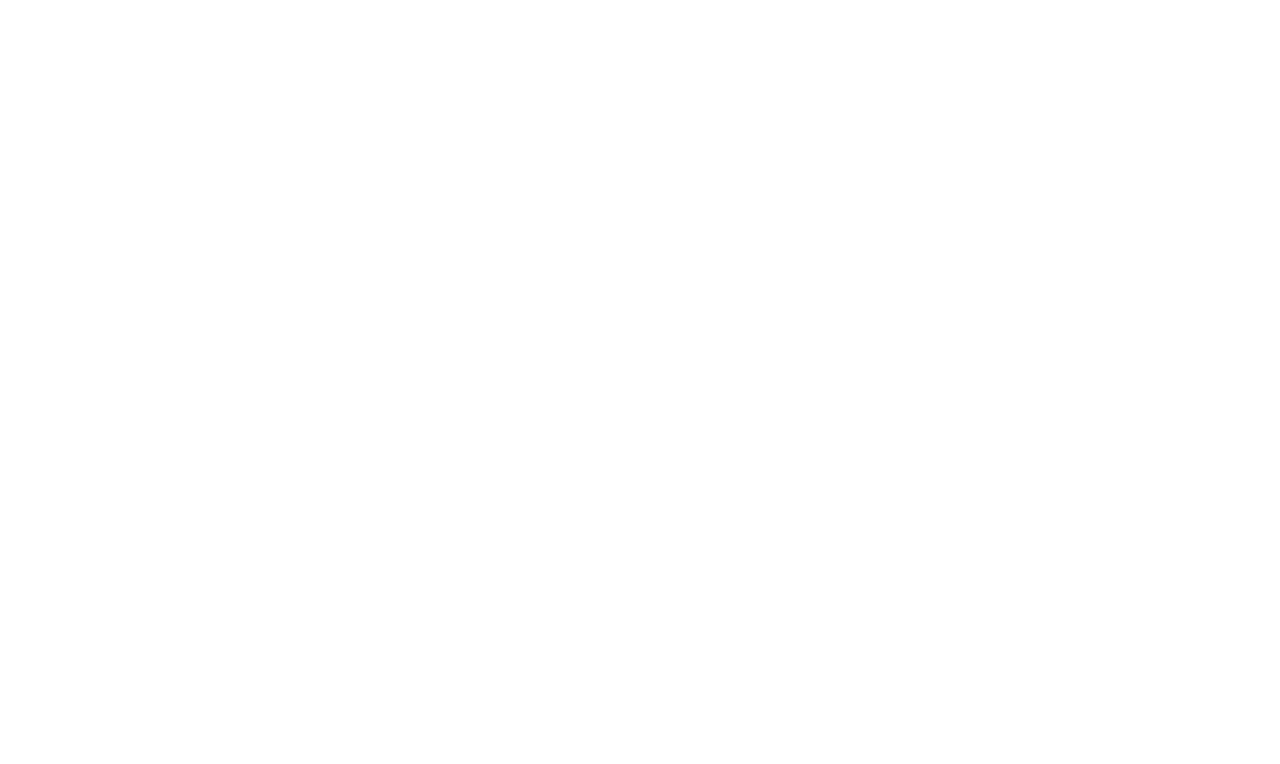
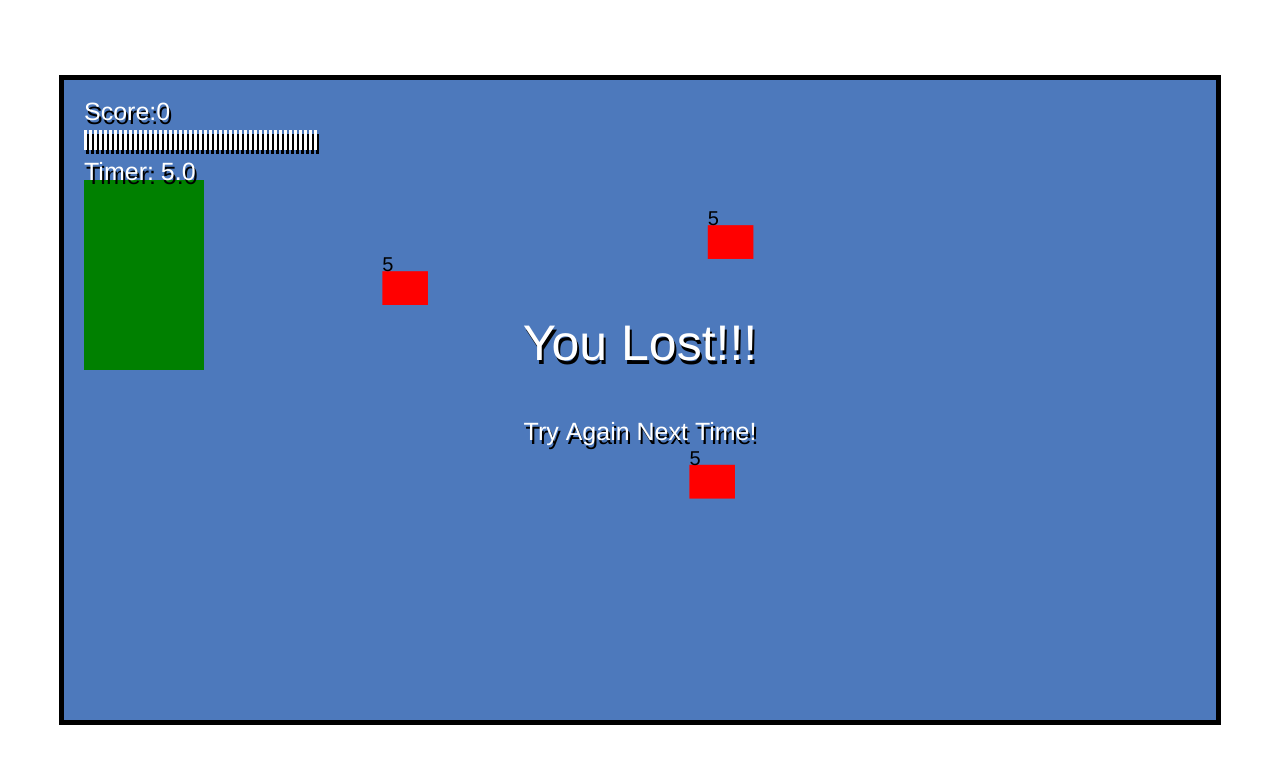
Before and after one commit to Undeadsyco/Alien-Planet-Explorer, a website built with webpack: page src/index.html in a window 1280 px wide. Built offline with nearby package versions, Linux system fonts and the light colour scheme.

Commit message:
created game skeleton

```diff
--- a/package.json
+++ b/package.json
@@ -6,7 +6,7 @@
   "scripts": {
     "build": "npx webpack",
     "start": "webpack-dev-server",
-    "git:commit:dev": "git add * &&  git commit -m 'quick commit' && git push -u origin dev"
+    "build:docs": "npx jsdoc -c jsdocs.config.json"
   },
   "repository": {
     "type": "git",
@@ -26,6 +26,7 @@
     "file-loader": "^6.2.0",
     "html-loader": "^4.2.0",
     "html-webpack-plugin": "^5.5.0",
+    "jsdocs": "^1.0.0",
     "mini-css-extract-plugin": "^2.6.1",
     "node-sass": "^7.0.3",
     "sass-loader": "^13.1.0",
--- a/src/index.html
+++ b/src/index.html
@@ -7,6 +7,6 @@
   <title>Alien Planet Explorer</title>
 </head>
 <body>
-
+  <canvas id="canvas1"></canvas>
 </body>
 </html>
--- a/src/index.js
+++ b/src/index.js
@@ -0,0 +1,28 @@
+//ts-check
+
+import './styles/main.css';
+import { Game } from './js/classes';
+
+window.addEventListener('load', () => {
+  // canvas setup
+  /** @type {HTMLCanvasElement} */ const canvas = document.getElementById('canvas1');
+  /** @param {CanvasRenderingContext2D} ctx */ const ctx = canvas.getContext('2d');
+  canvas.width = window.innerWidth * 0.9, canvas.height = window.innerHeight * 0.8;
+
+  /** @type {Game} */
+  const game = new Game(canvas.width, canvas.height);
+
+  let lastTime = 0;
+  function animate(timeStamp) {
+    const deltaTime = timeStamp - lastTime;
+    lastTime = timeStamp;
+
+    ctx.clearRect(0, 0, canvas.width, canvas.height);
+
+    game.update(deltaTime);
+    game.draw(ctx);
+
+    requestAnimationFrame(animate);
+  }
+  animate(0);
+});
--- /dev/null
+++ b/src/js/classes/Background.js
@@ -0,0 +1 @@
+export default class Background {}
--- /dev/null
+++ b/src/js/classes/Enemies/Angular1.js
@@ -0,0 +1,14 @@
+// ts-check
+
+import Game from "../Game";
+import Enemy from "./Enemy";
+
+export default class Angular1 extends Enemy {
+  /** @param {Game} */
+  constructor(game) {
+    super(game);
+    /** @type {number} */ this.width = 228 * 0.2;
+    /** @type {number} */ this.height = 169 * 0.2;
+    this.y = Math.random() * (this.game.height * 0.9 - this.height);
+  }
+}
--- /dev/null
+++ b/src/js/classes/Enemies/Enemy.js
@@ -0,0 +1,29 @@
+//ts-check
+
+import Game from "../Game";
+
+export default class Enemy {
+  /** @param {Game} game */
+  constructor(game) {
+    /** @type {Game} */ this.game = game;
+    /** @type {number} */ this.x = this.game.width;
+    /** @type {number} */ this.speedX = Math.random() * -2.5 - 1.5;
+    /** @type {boolean} */ this.markedForDeletion = false;
+    /** @type {number} */ this.lives = 5
+    /** @type {number} */ this.score = this.lives;
+  }
+
+  update() {
+    this.x += this.speedX;
+    if (this.x + this.width < 0) this.markedForDeletion = true;
+  }
+
+  /** @param {CanvasRenderingContext2D}  ctx*/
+  draw(ctx) {
+    ctx.fillStyle = 'red';
+    ctx.fillRect(this.x, this.y, this.width, this.height);
+    ctx.fillStyle = 'black';
+    ctx.font = '20px Helvetica';
+    ctx.fillText(this.lives, this.x, this.y);
+  }
+}
--- /dev/null
+++ b/src/js/classes/Enemies/index.js
@@ -0,0 +1 @@
+export { default as Enemy } from './Enemy';
--- /dev/null
+++ b/src/js/classes/Game.js
@@ -0,0 +1,88 @@
+//ts-check
+
+import Angular1 from "./Enemies/Angular1";
+import Enemy from "./Enemies/Enemy";
+import InputHandler from "./InputHandler";
+import Player from "./Player";
+import UI from "./UI";
+
+export default class Game {
+  constructor(width, height) {
+    /** @type {number} */ this.width = width;
+    /** @type {number} */ this.height = height;
+    /** @type {Player} */ this.player = new Player(this);
+    /** @type {InputHandler} */ this.input = new InputHandler(this);
+    /** @type {UI} */ this.ui = new UI(this);
+    /** @type {Array<string>} */ this.keys = [];
+    /** @type {number} */ this.maxEnemies = 20;
+    /** @type {number} */ this.enemyTimer = 0
+    /** @type {number} */ this.enemyInterval = 1000;
+    /** @type {number} */ this.ammo = 20;
+    /** @type {number} */ this.maxAmmo = 50;
+    /** @type {number} */ this.ammoTimer = 0;
+    /** @type {number} */ this.ammoInterval = 250;
+    /** @type {Array<Enemy>} */ this.enemies = [];
+    /** @type {boolean} */ this.gameOver = false;
+    /** @type {number} */ this.score = 0;
+    /** @type {number} */ this.winningScore = 20;
+    /** @type {number} */ this.gameTime = 0;
+    /** @type {number} */ this.timeLimit = 5000;
+  }
+
+  update(deltaTime) {
+    if (!this.gameOver) this.gameTime += deltaTime;
+    if (this.gameTime > this.timeLimit) this.gameOver = true;
+    this.player.update();
+    if (this.ammoTimer > this.ammoInterval) {
+      if (this.ammo < this.maxAmmo) this.ammo++;
+      this.ammoTimer = 0;
+    } else this.ammoTimer += deltaTime;
+
+    if (this.enemyTimer > this.enemyInterval && !this.gameOver && this.enemies.length < this.maxEnemies) {
+      this.addEnemy();
+      this.enemyTimer = 0;
+    } else this.enemyTimer += deltaTime;
+
+    this.enemies.forEach(/** @type {Enemy} */(enemy) => {
+      enemy.update();
+      if (this.checkCollisions(this.player, enemy)) {
+        enemy.markedForDeletion = true;
+      }
+      this.player.projectiles.forEach(/** @type {Projectile} */(projectile) => {
+        if (this.checkCollisions(projectile, enemy)) {
+          enemy.lives--;
+          projectile.markedForDeletion = true;
+          if (enemy.lives <= 0) {
+            enemy.markedForDeletion = true;
+            if(!this.gameOver) this.score += enemy.score;
+            if (this.score >= this.winningScore) this.gameOver = true;
+          }
+        }
+      })
+    });
+    this.enemies = this.enemies.filter(/** @type {Enemy} */(enemy) => !enemy.markedForDeletion);
+  }
+
+  /** @param {CanvasRenderingContext2D} ctx  */
+  draw(ctx) {
+    this.player.draw(ctx);
+    this.ui.draw(ctx);
+
+    this.enemies.forEach(/** @type {Enemy} */(enemy) => {
+      enemy.draw(ctx);
+    });
+  }
+
+  addEnemy() {
+    this.enemies.push(new Angular1(this));
+  }
+
+  checkCollisions(rect1, rect2) {
+    return (
+      rect1.x < rect2.x + rect2.width &&
+      rect1.x + rect1.width > rect2.x &&
+      rect1.y < rect2.y + rect2.height &&
+      rect1.y + rect1.height > rect2.y
+    )
+  }
+}
--- /dev/null
+++ b/src/js/classes/InputHandler.js
@@ -0,0 +1,18 @@
+//ts-check
+
+import Game from "./Game";
+
+export default class InputHandler {
+  /** @param {Game} game */
+  constructor(game) {
+    /** @type {Game} */ this.game = game;
+    window.addEventListener('keydown', (e) => {
+      const isArrowKey = (e.key === 'ArrowUp' || e.key === 'ArrowDown' || e.key === 'ArrowLeft' || e.key === 'ArrowRight');
+      if (isArrowKey && (this.game.keys.indexOf(e.key) === -1)) this.game.keys.push(e.key);
+      else if (e.key === ' ') this.game.player.shootTop();
+    });
+    window.addEventListener('keyup', (e) => {
+      if (this.game.keys.indexOf(e.key) > -1) this.game.keys.splice(this.game.keys.indexOf(e.key), 1);
+    });
+  }
+}
--- /dev/null
+++ b/src/js/classes/Layer.js
@@ -0,0 +1 @@
+export default class Layer {}
--- /dev/null
+++ b/src/js/classes/Player.js
@@ -0,0 +1,53 @@
+//ts-check
+
+import Game from "./Game";
+import Projectile from "./Projectile";
+
+export default class Player {
+  /** @param {Game} game */
+  constructor(game) {
+    /** @type {Game} */ this.game = game;
+    /** @type {number} */ this.width = 120;
+    /** @type {number} */ this.height = 190;
+    /** @type {number} */ this.x = 20;
+    /** @type {number} */ this.y = 100;
+    /** @type {number} */ this.speedX = 0;
+    /** @type {number} */ this.speedY = 0;
+    /** @type {number} */ this.maxSpeed = 5;
+    /** @type {Array<Projectile>} */ this.projectiles = [];
+  }
+
+  update() {
+    if (this.game.keys.includes('ArrowUp') && this.y > 0) this.speedY = -this.maxSpeed;
+    else if (this.game.keys.includes('ArrowDown') && this.y + this.height < this.game.height) this.speedY = this.maxSpeed;
+    else this.speedY = 0;
+
+    if (this.game.keys.includes('ArrowLeft') && this.x > 0) this.speedX = -this.maxSpeed;
+    else if (this.game.keys.includes('ArrowRight') && this.x + this.width <= this.game.width * 0.25) this.speedX = this.maxSpeed;
+    else this.speedX = 0;
+
+    this.y += this.speedY;
+    this.x += this.speedX;
+
+    this.projectiles.forEach(/** @type {Projectile} */ (projectile) => {
+      projectile.update();
+    });
+    this.projectiles = this.projectiles.filter(/** @type {Projectile} */ (projectile) => !projectile.markedForDeletion);
+  }
+
+  /** @param {CanvasRenderingContext2D} ctx  */
+  draw(ctx) {
+    ctx.fillStyle = 'green';
+    ctx.fillRect(this.x, this.y, this.width, this.height);
+    this.projectiles.forEach(/** @type {Projectile} */ (projectile) => {
+      projectile.draw(ctx);
+    })
+  }
+
+  shootTop() {
+    if (this.game.ammo > 0) {
+      this.projectiles.push(new Projectile(this.game, this.x + 80, this.y + 30));
+      this.game.ammo--;
+    }
+  }
+}
--- /dev/null
+++ b/src/js/classes/Projectile.js
@@ -0,0 +1,29 @@
+import Game from "./Game";
+
+export default class Projectile {
+  /**
+   *
+   * @param {Game} game
+   * @param {number} x
+   * @param {number} y
+   */
+  constructor(game, x, y) {
+    /** @type {Game} */ this.game = game;
+    /** @type {number} */ this.x = x;
+    /** @type {number} */ this.y = y;
+    /** @type {number} */  this.width = 10;
+    /** @type {number} */ this.height = 3;
+    /** @type {number} */  this.speed = 10;
+    /** @type {boolean} */  this.markedForDeletion = false;
+  }
+
+  update() {
+    this.x += this.speed;
+    if (this.x > this.game.width * 0.8) this.markedForDeletion = true;
+  }
+  /** @param {CanvasRenderingContext2D} ctx */
+  draw(ctx) {
+    ctx.fillStyle = 'yellow';
+    ctx.fillRect(this.x, this.y, this.width, this.height);
+  }
+}
--- /dev/null
+++ b/src/js/classes/UI.js
@@ -0,0 +1,55 @@
+//ts-check
+
+import Game from "./Game";
+
+export default class UI {
+  /** @param {Game} */
+  constructor(game) {
+    /** @type {Game} */ this.game = game;
+    /** @type {number} */ this.fontSize = 25;
+    /** @type {string} */ this.fontFam = 'Helvetica';
+    /** @type {string} */ this.color = 'white'
+  }
+  /** @param {CanvasRenderingContext2D} ctx */
+  draw(ctx) {
+    ctx.save();
+    ctx.font = `${this.fontSize}px ${this.fontFam}`;
+    ctx.fillStyle = this.color;
+    ctx.shadowOffsetX = 2;
+    ctx.shadowOffsetY = 4;
+    ctx.shadowColor = 'black';
+    //ammo
+    for (let i = 0; i < this.game.ammo; i += 1) {
+      ctx.fillRect(20 + 5 * i, 50, 3, 20);
+    }
+
+    //score
+    ctx.fillText(`Score:${this.game.score}`, 20, 40);
+
+    // timer
+    const formattedTime = (this.game.gameTime * 0.001).toFixed(1);
+    console.log(formattedTime)
+    ctx.fillText(`Timer: ${formattedTime}`, 20, 100)
+
+    // game over message
+    if (this.game.gameOver) {
+      ctx.textAlign = 'center';
+      let message1;
+      let message2;
+
+      if (this.game.score >= this.game.winningScore) {
+        message1 = 'You Win!!!';
+        message2 = 'Well Done!'
+      } else {
+        message1 = 'You Lost!!!'
+        message2 = 'Try Again Next Time!'
+      }
+
+      ctx.font = `50px ${this.fontFam}`;
+      ctx.fillText(message1, this.game.width * 0.5, this.game.height * 0.5 - 40);
+      ctx.font = `25px ${this.fontFam}`;
+      ctx.fillText(message2, this.game.width * 0.5, this.game.height * 0.5 + 40);
+    }
+    ctx.restore();
+  }
+}
--- /dev/null
+++ b/src/js/classes/index.js
@@ -0,0 +1,7 @@
+export { default as Background } from './Background';
+export { default as Game } from './Game';
+export { default as InputHandler } from './InputHandler';
+export { default as Layer } from './Layer';
+export { default as Player } from './Player';
+export { default as Projectile } from './Projectile';
+export { default as UI } from "./UI";
--- /dev/null
+++ b/src/styles/main.css
@@ -0,0 +1,17 @@
+*,
+*::before,
+*::after {
+  margin: 0;
+  padding: 0;
+  box-sizing: border-box;
+}
+
+#canvas1 {
+  border: 5px solid black;
+  position: absolute;
+  top: 50%;
+  left: 50%;
+  transform: translate(-50%, -50%);
+  background: #4d79bc;
+  max-width: 100%;
+}
```
Also changed, not shown: 1 other file.
